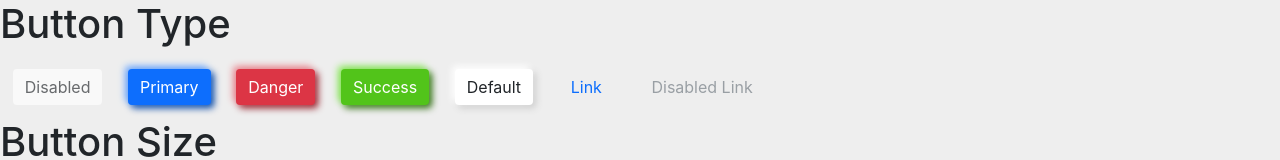
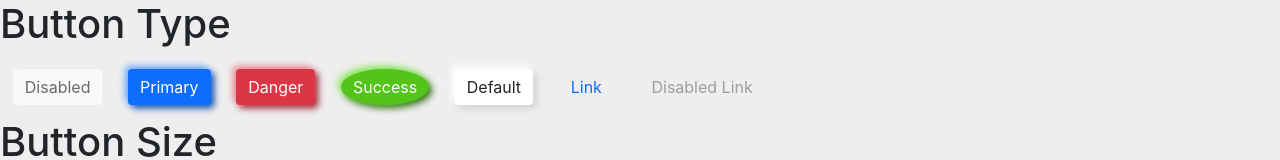
Before and after one commit to guitarher/mimic-ui, a React (Create React App) app: page / in a window 1280 px wide. Shown: the top 160 px of the page. Built offline with nearby package versions, Linux system fonts and the light colour scheme.

Commit message:
feat: Button组件添加shape属性

```diff
--- a/src/App.tsx
+++ b/src/App.tsx
@@ -11,7 +11,9 @@ function App() {
         <Button disable>Disabled</Button>
         <Button btnType={ButtonType.Primary}>Primary</Button>
         <Button btnType={ButtonType.Danger}>Danger</Button>
-        <Button btnType={ButtonType.Success}>Success</Button>
+        <Button btnType={ButtonType.Success} shape="circle">
+          Success
+        </Button>
         <Button btnType={ButtonType.Default}>Default</Button>
         <Button btnType={ButtonType.Link}>Link</Button>
         <Button btnType={ButtonType.Link} disable>
--- a/src/components/Button/Button.tsx
+++ b/src/components/Button/Button.tsx
@@ -4,10 +4,11 @@ import classNames from 'classnames'
 import { ButtonProps, ButtonType, MimicType } from './types'
 
 const Button: FC<ButtonProps> = (props: ButtonProps) => {
-  const { btnType, className, disable, size, mimicType, children, ...resetProps } = props
+  const { btnType, className, disable, size, mimicType, children, shape, ...resetProps } = props
   const classes = classNames('btn', className, {
     [`btn-${btnType}-${mimicType}`]: btnType,
     [`btn-${size}`]: size,
+    [`btn-shape-${shape}`]: shape,
     disabled: btnType === ButtonType.Link && disable
   })
 
@@ -21,7 +22,8 @@ const Button: FC<ButtonProps> = (props: ButtonProps) => {
 Button.defaultProps = {
   disable: false,
   btnType: ButtonType.Default,
-  mimicType: MimicType.Outset
+  mimicType: MimicType.Outset,
+  shape: 'default'
 }
 
 export default Button
--- a/src/components/Button/_style.scss
+++ b/src/components/Button/_style.scss
@@ -91,3 +91,8 @@
     }
   }
 }
+
+// btn shape
+.btn-shape-circle {
+  border-radius: 50%;
+}
--- a/src/components/Button/types.ts
+++ b/src/components/Button/types.ts
@@ -20,6 +20,9 @@ export enum MimicType {
   Inset = 'inset'
 }
 
+// 按钮形状
+export type ButtonShape = 'default' | 'circle'
+
 export type ButtonProps = BaseButtonProps & React.ButtonHTMLAttributes<HTMLElement>
 
 export interface BaseButtonProps {
@@ -28,5 +31,6 @@ export interface BaseButtonProps {
   size?: ButtonSize
   btnType?: ButtonType
   mimicType?: MimicType
+  shape?: ButtonShape
   children: React.ReactNode
 }
```
